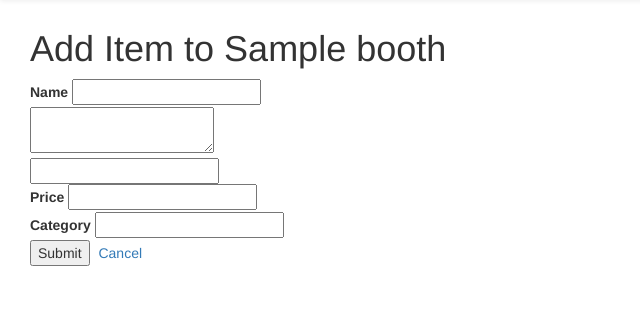
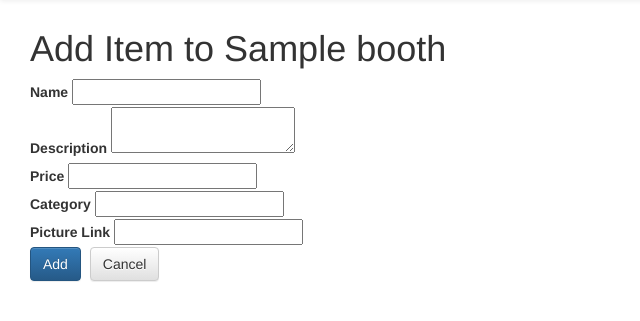
Before and after one commit to manlan2/flea-market-manager, a Flask app: page /booth/1/new/ in a window 1280 px wide. Shown: the part 51-372 px from the top of the page, without its empty margins (0-640 px from the left). Run offline with Flask 2, Linux system fonts and the light colour scheme; tables that the repository leaves empty hold one stand-in row (values such as "Sample post"); some libraries are stand-ins or nearby versions.

Commit message:
Added some code to manage items. It doesn't work

```diff
--- a/application.py
+++ b/application.py
@@ -125,7 +125,11 @@ def addItem(booth_id=None):
     ''' This function is used to create new items for a booth.'''
     booth = session.query(Booths).filter_by(id=booth_id).one()
     if request.method == 'POST':
-        pass
+        item = Items(name=request.form['name'], description=request.form['description'], price=request.form['price'], category=request.form['category'], booth_id=booth.id, image=request.form['image'])
+        session.add(item)
+        session.commit()
+        flash('Items successfully add to %s!' % booth.name)
+        return redirect(url_for('booth', booth_id=booth.id))
     else:
         return render_template('addItem.html', booth=booth)
 
@@ -134,8 +138,23 @@ def addItem(booth_id=None):
 @app.route('/booth/<int:booth_id>/<int:item_id>/edit/')
 def editItem(booth_id=None, item_id=None):
     ''' Add comment here '''
+    booth = session.query(Booths).filter_by(id=booth_id).one()
+    item = session.query(Items).filter_by(id=item_id).one()
     if request.method == 'POST':
-        pass
+        if request.form['name']:
+            item.name = request.form['name']
+        if request.form['description']:
+            item.description = request.form['description']
+        if request.form['price']:
+            item.price = request.form['price']
+        if request.form['category']:
+            item.category = request.form['category']
+        if request.form['image']:
+            item.image=request.form['image']
+        session.add(item)
+        session.commit()
+        flash('%s successfully updated!' & item.name)
+        return redirect(url_for('booth', booth_id=booth.id))
     else:
         return render_template('editItem.html', item=item, booth=booth)
 
@@ -144,7 +163,15 @@ def editItem(booth_id=None, item_id=None):
 @app.route('/booth/<int:booth_id>/<int:item_id>/delete/')
 def deleteItem(booth_id=None, item_id=None):
     ''' Add comment here '''
-    return render_template('deleteItem.html')
+    booth = session.query(Booths).filter_by(id=booth_id).one()
+    item = session.query(Items).filter_by(id=item_id).one()
+    if request.method == 'POST':
+        session.delete(item)
+        session.commit()
+        flash('%s successfully deleted!')
+        return redirect(url_for('booth', booth_id=booth.id))
+    else:
+        return render_template('deleteItem.html')
 
 
 # JSON API
--- a/templates/addItem.html
+++ b/templates/addItem.html
@@ -1,19 +1,24 @@
 {% extends 'layout.html' %}
 {% block body %}
+<!-- TODO: This page needs styles. -->
 <h1>Add Item to {{ booth.name }}</h1>
 <form class="" action="#" method="post">
   <label for="name">Name</label>
   <input type="text" name="name" value=""><br>
+
+  <label for="description">Description</label>
   <textarea name="description"></textarea><br>
-  <input type="text" name="description" value=""><br>
+
   <label for="price">Price</label>
   <input type="text" name="price" value=""><br>
+
   <label for="category">Category</label>
   <input type="text" name="category" value=""><br>
-  <!-- <label for="picture">Picture Link</label>
-  <input type="text" name="picture" value=""><br> -->
 
-  <button type="submit" name="button">Submit</button>  <a href="{{ url_for('booth', booth_id=booth.id) }}">Cancel</a>
+  <label for="picture">Picture Link</label>
+  <input type="text" name="picture" value=""><br>
 
+  <button type="submit" name="button" class="btn btn-primary">Add</button>
+  <a href="{{ url_for('booth', booth_id=booth.id) }}" class="btn btn-default">Cancel</a>
 </form>
 {% endblock %}
```
Also changed, not shown: templates/addBooth.html (+5 -2 lines).
